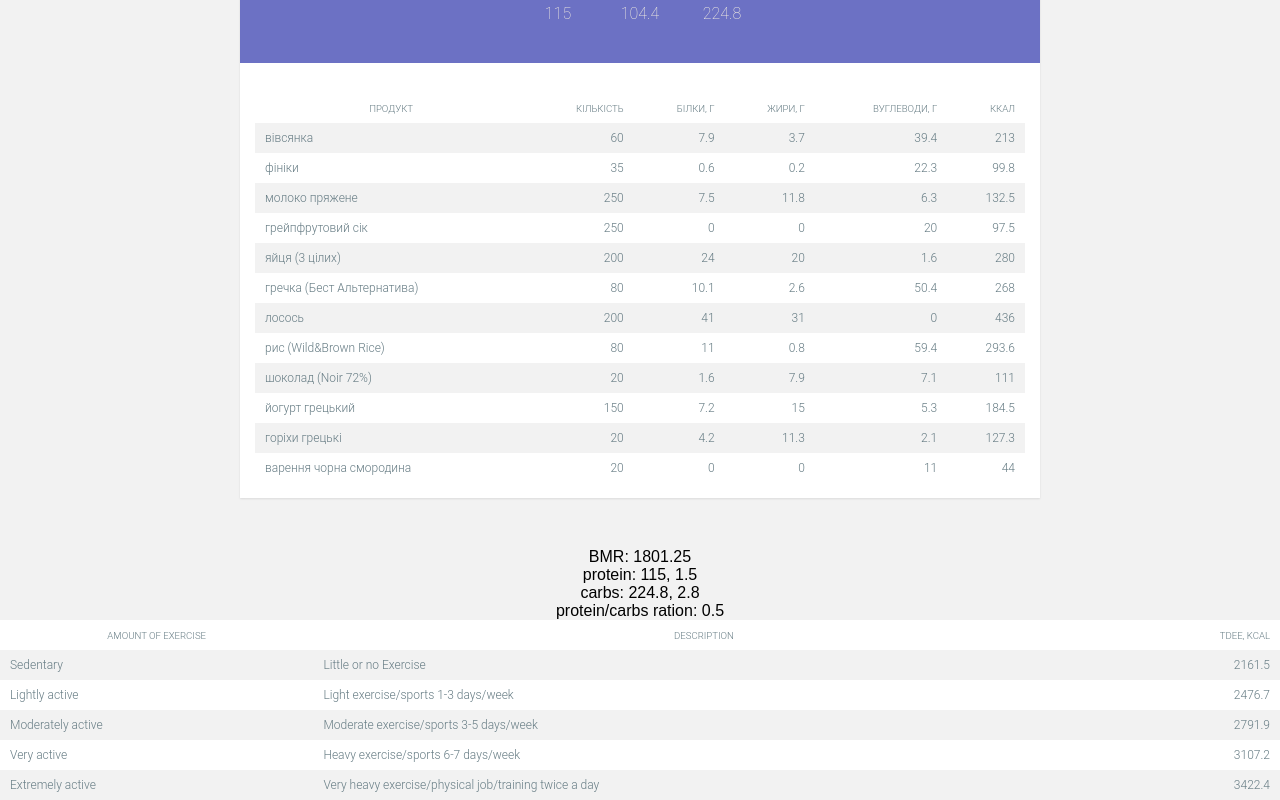
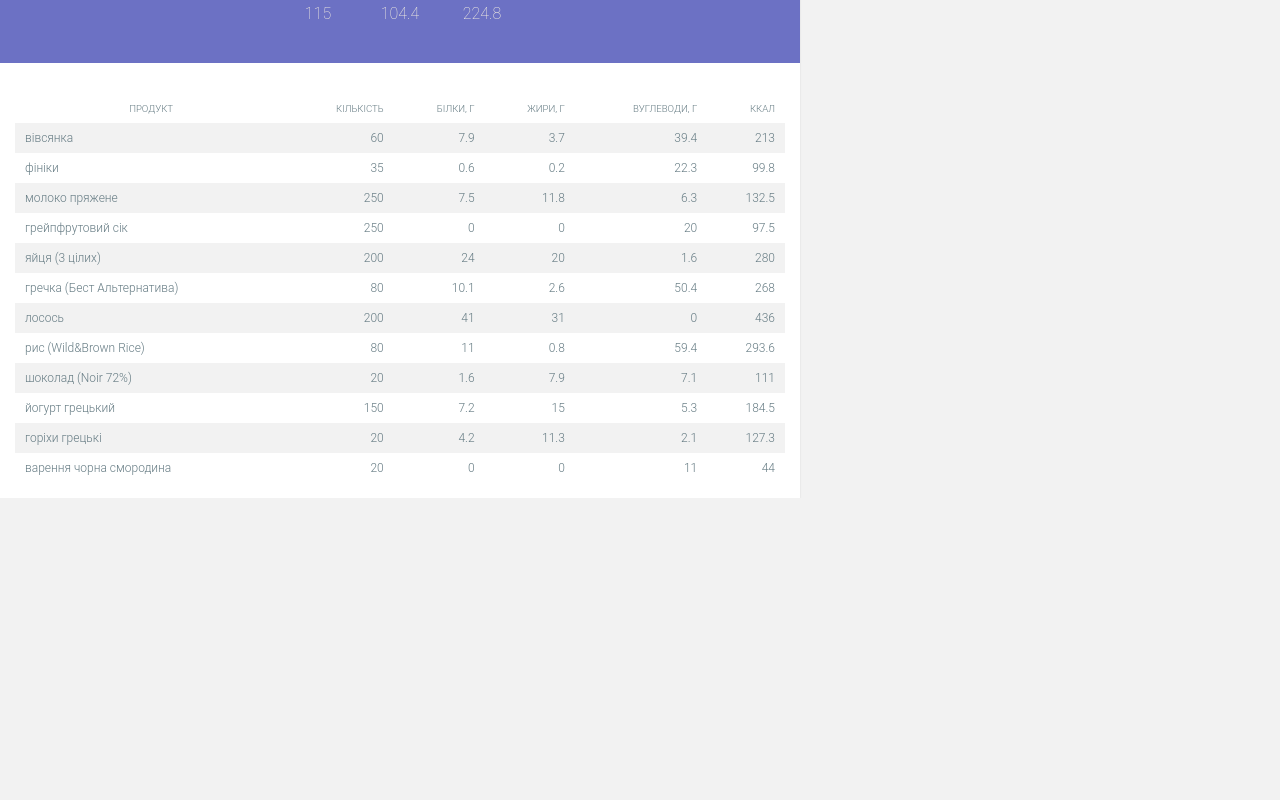
Before and after one commit to ActiveObject/assistant, a React (Create React App) app: page / in a window 1280 px wide. Shown: the part 387-1187 px from the top of the page. After the commit the page ends 885 px from the top, so only its background shows below. Built offline with nearby package versions, Linux system fonts and the light colour scheme.

Commit message:
Remove BMR and export DailyNutritionPlan

```diff
--- a/src/App.css
+++ b/src/App.css
@@ -9,10 +9,6 @@ body,
 
 .App {
   width: 100%;
-  height: 100%;
-  display: flex;
-  flex-direction: column;
-  align-items: center;
 }
 
 .App .feed {
--- a/src/App.js
+++ b/src/App.js
@@ -8,7 +8,7 @@ import { format } from 'd3-format';
 import { timeFormat } from 'd3-time-format';
 import MotionPath from './MotionPath';
 import Importer from './Importer';
-import Diet from './Diet';
+import DailyNutritionPlan from './DailyNutritionPlan';
 
 class App extends Component {
   state = {
@@ -26,7 +26,7 @@ class App extends Component {
 
     return (
       <div className="App">
-        <Diet />
+        <DailyNutritionPlan />
         <Importer>
           {transactions =>
             <div className="feed">
--- a/src/Diet.js
+++ b/src/DailyNutritionPlan.js
@@ -1,9 +1,9 @@
 import React, { Component } from 'react';
-import './Diet.css';
+import './DailyNutritionPlan.css';
 
-export default class Diet extends Component {
+export default class DailyNutritionPlan extends Component {
   state = {
-    dayDiet: [
+    foods: [
       ['вівсянка', 60, 13.1, 6.2, 65.7, 355],
       ['фініки', 35, 1.61, 0.54, 63.8, 285],
       ['молоко пряжене', 250, 3, 4.7, 2.5, 53],
@@ -42,55 +42,24 @@ export default class Diet extends Component {
   }
 
   render() {
-    var { dayDiet, disabled } = this.state;
-    var weight = 79;
-    var bmr = BMR({
-      weight,
-      height: 181,
-      age: 25
-    });
+    var { foods, disabled } = this.state;
 
-    var totalProtein = dayDiet
-      .map(food => amount(food) * protein(food))
-      .reduce((a, b) => a + b, 0);
-
-    var totalCarbo = dayDiet
-      .map(food => amount(food) * carbs(food))
-      .reduce((a, b) => a + b, 0);
-
-    var proteinCarboRation = totalProtein / totalCarbo;
-
-    return (
-      <div className="diet">
-        <DailyNutritionPlan food={dayDiet} disabled={disabled} onToggleIngredient={this.toggleIngredient} />
-
-        <div>BMR: {bmr}</div>
-        <div>{`protein: ${toFixed(totalProtein)}, ${toFixed(totalProtein / weight)}`}</div>
-        <div>{`carbs: ${toFixed(totalCarbo)}, ${toFixed(totalCarbo / weight)}`}</div>
-        <div>protein/carbs ration: {toFixed(proteinCarboRation)}</div>
-        <TDEETable bmr={bmr} />
-      </div>
-    );
-  }
-}
-
-function DailyNutritionPlan({ food, disabled, onToggleIngredient }) {
-  var totalCalories = food
+    var totalCalories = foods
       .filter(ingredient => !disabled.includes(ingredient[0]))
       .map(ingredient => amount(ingredient) * kcal(ingredient))
       .reduce((a, b) => a + b, 0)
 
-  var totalProtein = food
+    var totalProtein = foods
       .filter(ingredient => !disabled.includes(ingredient[0]))
       .map(ingredient => amount(ingredient) * protein(ingredient))
       .reduce((a, b) => a + b, 0);
 
-  var totalFat = food
+    var totalFat = foods
       .filter(ingredient => !disabled.includes(ingredient[0]))
       .map(ingredient => amount(ingredient) * fat(ingredient))
       .reduce((a, b) => a + b, 0);
 
-  var totalCarbs = food
+    var totalCarbs = foods
       .filter(ingredient => !disabled.includes(ingredient[0]))
       .map(ingredient => amount(ingredient) * carbs(ingredient))
       .reduce((a, b) => a + b, 0);
@@ -124,11 +93,12 @@ function DailyNutritionPlan({ food, disabled, onToggleIngredient }) {
             </tr>
           </thead>
           <tbody>
-          {food.map((d, i) => <ProductRow value={d} key={i} onClick={onToggleIngredient} disabled={disabled.includes(d[0])} />)}
+            {foods.map((d, i) => <ProductRow value={d} key={i} onClick={this.toggleIngredient} disabled={disabled.includes(d[0])} />)}
           </tbody>
         </table>
       </div>
     )
+  }
 }
 
 function TDEETable({ bmr }) {
```
Also changed, not shown: src/DailyNutritionPlan.css (renamed from src/Diet.css). Lines whose indentation alone changed are shown as unchanged.
